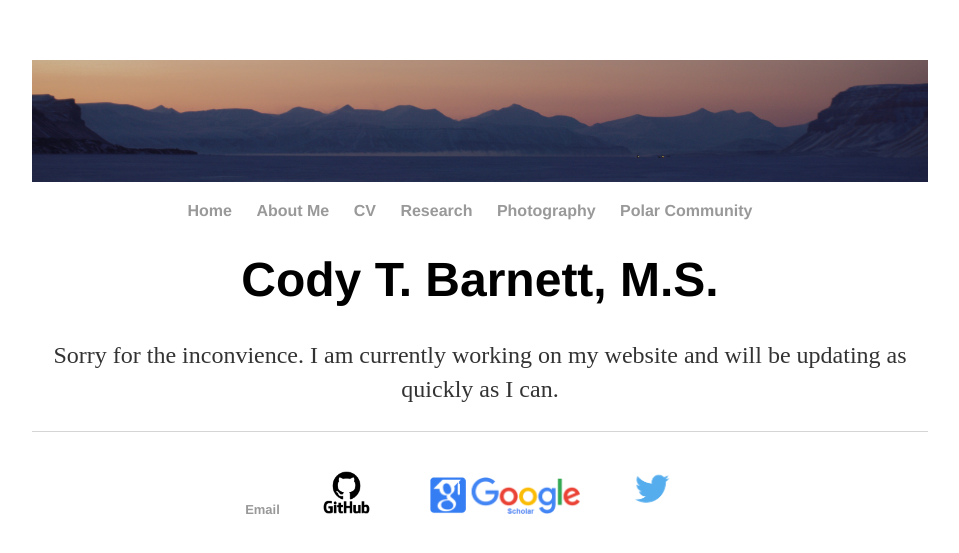
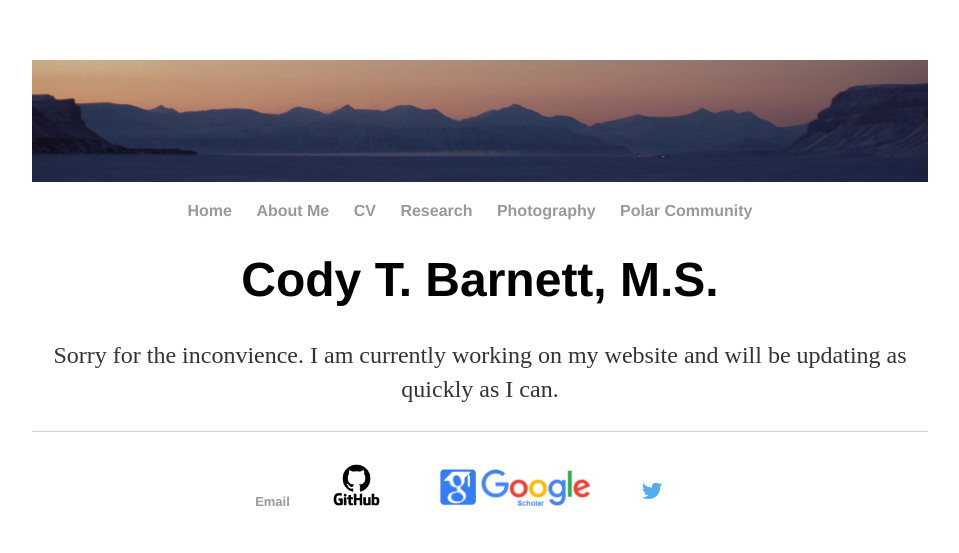
Before and after one commit to Cbarnett207/CBarnett207.github.io, a Jekyll site: the page built from index.html, in a window 1280 px wide. Shown: the top 553 px of the page, without its empty margins (160-1119 px from the left). Built offline with Jekyll 4.4.1, drawn with Linux system fonts in a browser that asks for light colours.

Commit message:
Update default.html

```diff
--- a/_layouts/default.html
+++ b/_layouts/default.html
@@ -28,7 +28,7 @@
 	        		<div align="center"><li><a href="mailto:codybarnett@ku.edu"><font size="2cm">Email</font></a></li>
 					<li><a href="https://github.com/Cbarnett207"><img src="/images/GitHub_logo.png" width="75pt" alt="GitHub logo"/>&nbsp;&nbsp;</a></li>
 					<li><a href="https://scholar.google.com/citations?hl=en&view_op=list_works&gmla=AJsN-F4UgN5ueqeUOfjsqjmC7_p0A4dthMC9-y24TSlu-DjdC71s1ohvj_F66HKdx54Srv8PvgNy4anPrpieR786HQYsx5WQDQ&user=_cGjc70AAAAJ"><img src="/images/Google_Scholar_Logo.png" width="150pt" alt="GitHub logo"/>&nbsp;&nbsp;</a></li>
-					<li><a href="https://twitter.com/CodyTBarnett"><img src="/images/Twitter_logo.png" width="50pt" alt="GitHub logo"/>&nbsp;&nbsp;</a></li></div>
+					<li><a href="https://twitter.com/CodyTBarnett"><img src="/images/Twitter_logo.png" width="30pt" alt="GitHub logo"/>&nbsp;&nbsp;</a></li></div>
 
 
 			</div>
```
